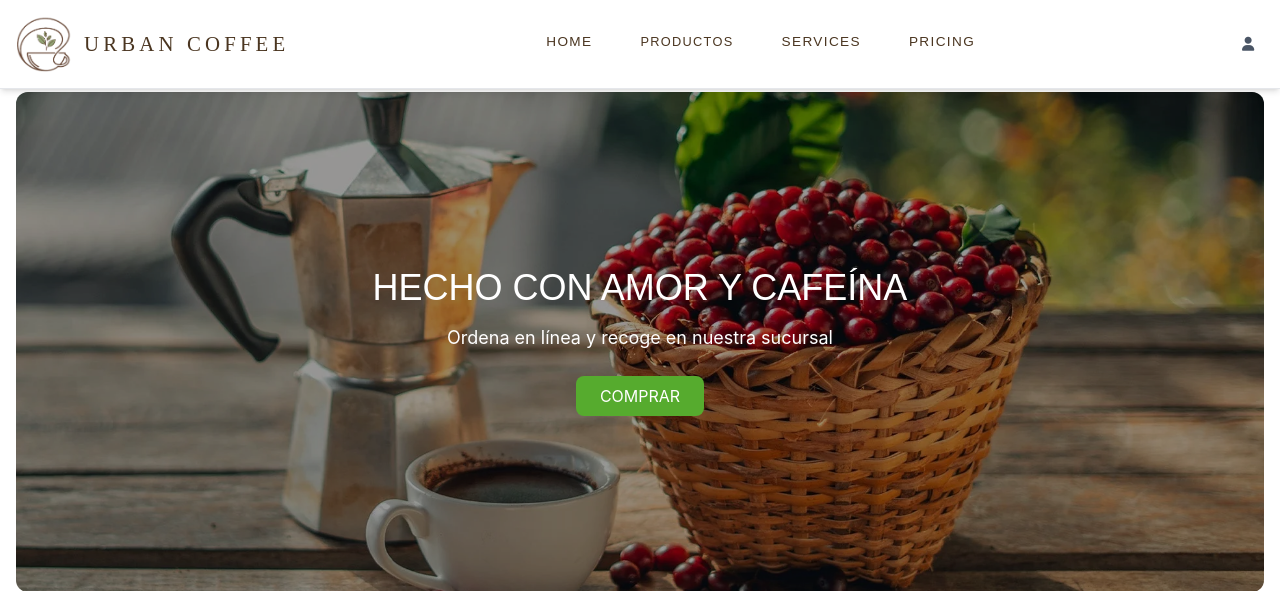
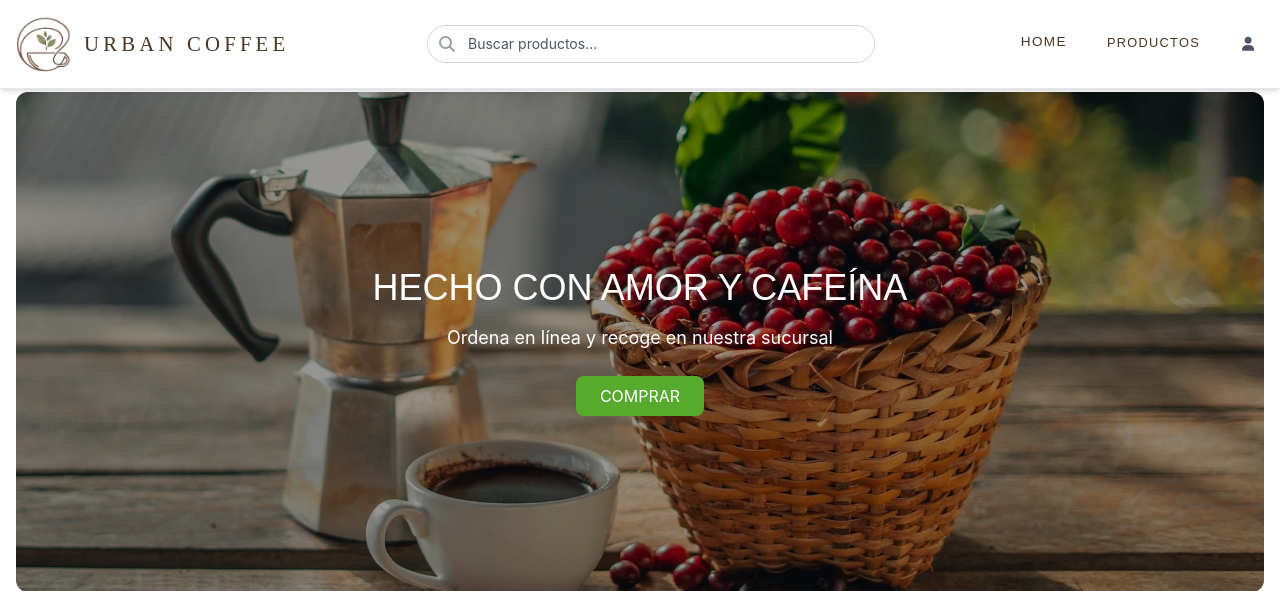
Before and after one commit to IDGS-803-23001507/tengo-sue-o-perdon-w, a Flask app: page / in a window 1280 px wide. Shown: the top 591 px of the page. Run offline with Flask 3, Linux system fonts and the light colour scheme; parts of the project's set-up code (start-up, migrations or seed data) failed here and were passed over; some libraries are stand-ins or nearby versions.

Commit message:
Se añadio buscador en layout

```diff
--- a/static/dist/output.css
+++ b/static/dist/output.css
@@ -31,9 +31,12 @@
     --color-amber-700: oklch(55.5% 0.163 48.998);
     --color-amber-800: oklch(47.3% 0.137 46.201);
     --color-amber-900: oklch(41.4% 0.112 45.904);
+    --color-yellow-50: oklch(98.7% 0.026 102.212);
     --color-yellow-100: oklch(97.3% 0.071 103.193);
+    --color-yellow-200: oklch(94.5% 0.129 101.54);
     --color-yellow-400: oklch(85.2% 0.199 91.936);
     --color-yellow-500: oklch(79.5% 0.184 86.047);
+    --color-yellow-600: oklch(68.1% 0.162 75.834);
     --color-yellow-700: oklch(55.4% 0.135 66.442);
     --color-yellow-800: oklch(47.6% 0.114 61.907);
     --color-lime-500: oklch(76.8% 0.233 130.85);
@@ -358,6 +361,9 @@
   .start-0 {
     inset-inline-start: calc(var(--spacing) * 0);
   }
+  .-top-2 {
+    top: calc(var(--spacing) * -2);
+  }
   .-top-4 {
     top: calc(var(--spacing) * -4);
   }
@@ -376,11 +382,11 @@
   .top-28 {
     top: calc(var(--spacing) * 28);
   }
+  .-right-2 {
+    right: calc(var(--spacing) * -2);
+  }
   .right-0 {
     right: calc(var(--spacing) * 0);
-  }
-  .right-4 {
-    right: calc(var(--spacing) * 4);
   }
   .right-full {
     right: 100%;
@@ -457,9 +463,6 @@
   .my-20 {
     margin-block: calc(var(--spacing) * 20);
   }
-  .me-4 {
-    margin-inline-end: calc(var(--spacing) * 4);
-  }
   .mt-0\.5 {
     margin-top: calc(var(--spacing) * 0.5);
   }
@@ -480,6 +483,9 @@
   }
   .mt-8 {
     margin-top: calc(var(--spacing) * 8);
+  }
+  .mt-10 {
+    margin-top: calc(var(--spacing) * 10);
   }
   .mt-12 {
     margin-top: calc(var(--spacing) * 12);
@@ -733,6 +739,9 @@
   .-translate-y-1\/2 {
     --tw-translate-y: calc(calc(1 / 2 * 100%) * -1);
     translate: var(--tw-translate-x) var(--tw-translate-y);
+  }
+  .transform {
+    transform: var(--tw-rotate-x,) var(--tw-rotate-y,) var(--tw-rotate-z,) var(--tw-skew-x,) var(--tw-skew-y,);
   }
   .animate-pulse {
     animation: var(--animate-pulse);
@@ -1027,6 +1036,9 @@
   .border-transparent {
     border-color: transparent;
   }
+  .border-yellow-200 {
+    border-color: var(--color-yellow-200);
+  }
   .border-yellow-400 {
     border-color: var(--color-yellow-400);
   }
@@ -1162,9 +1174,6 @@
   .bg-neutral-secondary-medium {
     background-color: var(--color-neutral-secondary-medium);
   }
-  .bg-neutral-secondary-soft {
-    background-color: var(--color-neutral-secondary-soft);
-  }
   .bg-orange-50 {
     background-color: var(--color-orange-50);
   }
@@ -1194,6 +1203,9 @@
   }
   .bg-white {
     background-color: var(--color-white);
+  }
+  .bg-yellow-50 {
+    background-color: var(--color-yellow-50);
   }
   .bg-yellow-100 {
     background-color: var(--color-yellow-100);
@@ -1319,6 +1331,9 @@
   }
   .pr-3 {
     padding-right: calc(var(--spacing) * 3);
+  }
+  .pr-4 {
+    padding-right: calc(var(--spacing) * 4);
   }
   .pb-1 {
     padding-bottom: calc(var(--spacing) * 1);
@@ -2008,6 +2023,13 @@
       }
     }
   }
+  .hover\:bg-yellow-600 {
+    &:hover {
+      @media (hover: hover) {
+        background-color: var(--color-yellow-600);
+      }
+    }
+  }
   .hover\:text-\[\#07A607\] {
     &:hover {
       @media (hover: hover) {
@@ -2234,6 +2256,11 @@
   .focus\:ring-green-300 {
     &:focus {
       --tw-ring-color: var(--color-green-300);
+    }
+  }
+  .focus\:ring-green-500 {
+    &:focus {
+      --tw-ring-color: var(--color-green-500);
     }
   }
   .focus\:ring-neutral-tertiary {
@@ -2301,11 +2328,6 @@
       justify-content: space-between;
     }
   }
-  .sm\:justify-start {
-    @media (width >= 40rem) {
-      justify-content: flex-start;
-    }
-  }
   .sm\:px-6 {
     @media (width >= 40rem) {
       padding-inline: calc(var(--spacing) * 6);
@@ -2341,16 +2363,6 @@
       grid-column: span 7 / span 7;
     }
   }
-  .md\:me-0 {
-    @media (width >= 48rem) {
-      margin-inline-end: calc(var(--spacing) * 0);
-    }
-  }
-  .md\:mt-0 {
-    @media (width >= 48rem) {
-      margin-top: calc(var(--spacing) * 0);
-    }
-  }
   .md\:flex {
     @media (width >= 48rem) {
       display: flex;
@@ -2419,40 +2431,6 @@
   .md\:justify-between {
     @media (width >= 48rem) {
       justify-content: space-between;
-    }
-  }
-  .md\:space-x-0 {
-    @media (width >= 48rem) {
-      :where(& > :not(:last-child)) {
-        --tw-space-x-reverse: 0;
-        margin-inline-start: calc(calc(var(--spacing) * 0) * var(--tw-space-x-reverse));
-        margin-inline-end: calc(calc(var(--spacing) * 0) * calc(1 - var(--tw-space-x-reverse)));
-      }
-    }
-  }
-  .md\:space-x-8 {
-    @media (width >= 48rem) {
-      :where(& > :not(:last-child)) {
-        --tw-space-x-reverse: 0;
-        margin-inline-start: calc(calc(var(--spacing) * 8) * var(--tw-space-x-reverse));
-        margin-inline-end: calc(calc(var(--spacing) * 8) * calc(1 - var(--tw-space-x-reverse)));
-      }
-    }
-  }
-  .md\:border-0 {
-    @media (width >= 48rem) {
-      border-style: var(--tw-border-style);
-      border-width: 0px;
-    }
-  }
-  .md\:bg-neutral-primary {
-    @media (width >= 48rem) {
-      background-color: var(--color-neutral-primary);
-    }
-  }
-  .md\:p-0 {
-    @media (width >= 48rem) {
-      padding: calc(var(--spacing) * 0);
     }
   }
   .md\:p-8 {
@@ -3115,6 +3093,26 @@
   inherits: false;
   initial-value: 0;
 }
+@property --tw-rotate-x {
+  syntax: "*";
+  inherits: false;
+}
+@property --tw-rotate-y {
+  syntax: "*";
+  inherits: false;
+}
+@property --tw-rotate-z {
+  syntax: "*";
+  inherits: false;
+}
+@property --tw-skew-x {
+  syntax: "*";
+  inherits: false;
+}
+@property --tw-skew-y {
+  syntax: "*";
+  inherits: false;
+}
 @property --tw-space-y-reverse {
   syntax: "*";
   inherits: false;
@@ -3278,6 +3276,11 @@
       --tw-translate-x: 0;
       --tw-translate-y: 0;
       --tw-translate-z: 0;
+      --tw-rotate-x: initial;
+      --tw-rotate-y: initial;
+      --tw-rotate-z: initial;
+      --tw-skew-x: initial;
+      --tw-skew-y: initial;
       --tw-space-y-reverse: 0;
       --tw-space-x-reverse: 0;
       --tw-divide-y-reverse: 0;
--- a/templates/layout/layout.html
+++ b/templates/layout/layout.html
@@ -14,7 +14,8 @@
 <body>
 
   <nav class="bg-neutral-primary fixed w-full z-20 top-0 start-0 border-b border-default shadow-md">
-    <div class="max-w-screen-xl flex flex-wrap items-center justify-between mx-auto p-4">
+    <div class="max-w-screen-xl flex items-center justify-between mx-auto p-4 gap-6">
+
       <a href="{{url_for('index')}}" class="flex items-center space-x-3 rtl:space-x-reverse">
         <img src="{{url_for('static',filename='src/imagenes/otros/logo.png')}}" class="h-14 w-14"
           alt="Urban Coffee Logo" />
@@ -24,15 +25,27 @@
         </span>
       </a>
 
-      <div class="flex items-center md:order-2 space-x-3 md:space-x-0 rtl:space-x-reverse relative">
+      <div class="hidden md:flex flex-1 justify-center pl-6">
+        <form action="{{ url_for('producto.producto_venta') }}" method="GET" class="w-full max-w-md">
+          <div class="relative">
+            <input type="text" name="q" placeholder="Buscar productos..."
+              class="w-full py-2 pl-10 pr-4 text-sm border border-gray-300 rounded-full focus:ring-2 focus:ring-green-500 focus:outline-none"
+              value="{{ request.args.get('q', '') }}">
+            <i class="fa fa-search absolute left-3 top-1/2 transform -translate-y-1/2 text-gray-400"></i>
+          </div>
+        </form>
+      </div>
+
+
+      <div class="flex items-center md:order-2 gap-4 relative">
 
         {% if session.get("usuarioRol") == "Cliente" %}
-        <a href="{{ url_for('pedidos.mis_pedidos') }}" class="relative text-gray-600 me-4">
+        <a href="{{ url_for('pedidos.mis_pedidos') }}" class="relative text-gray-600">
           <i class="fa-solid fa-cart-shopping text-sm"></i>
 
           {% if session.get("carritoCantidad", 0) > 0 %}
           <span
-            class="absolute top-0 right-0 inline-flex items-center justify-center px-2 py-1 text-xs font-bold leading-none text-white bg-red-600 rounded-full">
+            class="absolute -top-2 -right-2 inline-flex items-center justify-center px-2 py-1 text-xs font-bold leading-none text-white bg-red-600 rounded-full">
             {{ session.get("carritoCantidad") }}
           </span>
           {% endif %}
@@ -40,7 +53,7 @@
         {% endif %}
 
         <button type="button"
-          class="flex text-sm bg-neutral-primary rounded-full md:me-0 focus:ring-4 focus:ring-neutral-tertiary"
+          class="flex text-sm bg-neutral-primary rounded-full focus:ring-4 focus:ring-neutral-tertiary"
           id="user-menu-button" aria-expanded="false" data-dropdown-toggle="user-dropdown"
           data-dropdown-placement="bottom">
           <span class="sr-only">Open user menu</span>
@@ -48,11 +61,11 @@
           <div class="w-8 h-8 rounded-full bg-white flex items-center justify-center">
             <i class="fas fa-user text-gray-600 text-sm"></i>
           </div>
-
         </button>
 
         <div id="user-dropdown"
-          class="hidden absolute right-4 mt-2 z-50 w-44 bg-neutral-primary-medium border border-default-medium rounded-base shadow-lg">
+          class="hidden absolute right-0 mt-3 z-50 w-44 bg-neutral-primary-medium border border-default-medium rounded-base shadow-lg">
+
           {% if session.get("inicioSesion") %}
 
           <div class="px-4 py-4 border-b border-gray-100">
@@ -72,7 +85,7 @@
           <ul class="p-1.5 text-sm" aria-labelledby="user-menu-button">
             <li>
               <a href="{{url_for('clientes.detalle_cliente')}}"
-                class="flex items-center w-full px-3 py-2 text-gray-700 hover:bg-green-50  rounded-md transition-colors duration-200 group">
+                class="flex items-center w-full px-3 py-2 text-gray-700 hover:bg-green-50 rounded-md transition-colors duration-200 group">
                 <span class="font-medium">Cuenta</span>
               </a>
             </li>
@@ -107,7 +120,7 @@
             <li>
               <a href="{{ url_for('auth.registrarUsuario') }}"
                 class="flex items-center w-full px-3 py-2.5 text-sm font-medium text-gray-700 hover:text-[#07A607] hover:bg-green-50 rounded-lg transition-all duration-200 group">
-                <svg class="w-4 h-4 mr-3 text-gray-400 " fill="none" stroke="currentColor" viewBox="0 0 24 24">
+                <svg class="w-4 h-4 mr-3 text-gray-400" fill="none" stroke="currentColor" viewBox="0 0 24 24">
                   <path stroke-linecap="round" stroke-linejoin="round" stroke-width="2"
                     d="M18 9v3m0 0v3m0-3h3m-3 0h-3m-2-5a4 4 0 11-8 0 4 4 0 018 0zM3 20a6 6 0 0112 0v1H3v-1z" />
                 </svg>
@@ -119,18 +132,20 @@
         </div>
 
         <button data-collapse-toggle="navbar-user" type="button"
-          class="inline-flex items-center p-2 w-10 h-10 justify-center text-sm text-body rounded-base md:hidden hover:bg-neutral-secondary-soft hover:text-heading focus:outline-none focus:ring-2 focus:ring-neutral-tertiary"
+          class="inline-flex items-center justify-center w-10 h-10 text-sm text-body rounded-base md:hidden hover:bg-neutral-secondary-soft hover:text-heading focus:outline-none focus:ring-2 focus:ring-neutral-tertiary"
           aria-controls="navbar-user" aria-expanded="false">
           <span class="sr-only">Open main menu</span>
-          <svg class="w-6 h-6" aria-hidden="true" xmlns="http://www.w3.org/2000/svg" width="24" height="24" fill="none"
-            viewBox="0 0 24 24">
-            <path stroke="currentColor" stroke-linecap="round" stroke-width="2" d="M5 7h14M5 12h14M5 17h14" />
+          <svg class="w-6 h-6" xmlns="http://www.w3.org/2000/svg"
+            fill="none" viewBox="0 0 24 24">
+            <path stroke="currentColor" stroke-linecap="round" stroke-width="2"
+              d="M5 7h14M5 12h14M5 17h14" />
           </svg>
         </button>
+
       </div>
+
       <div class="items-center justify-between hidden w-full md:flex md:w-auto md:order-1" id="navbar-user">
-        <ul
-          class="font-medium flex flex-col p-4 md:p-0 mt-4 border border-default rounded-base bg-neutral-secondary-soft md:flex-row md:space-x-8 rtl:space-x-reverse md:mt-0 md:border-0 md:bg-neutral-primary">
+        <ul class="flex items-center gap-6">
           <li>
             <a href="{{ url_for('index') }}"
               class="inline-block pt-2 px-2 pb-2 text-[0.85rem] font-medium tracking-[0.1em] uppercase text-[#4B3621] hover:text-[#07A607] border-b-[3px] border-transparent hover:border-[#07A607] transition-all duration-75"
@@ -145,21 +160,9 @@
               Productos
             </a>
           </li>
-          <li>
-            <a href="#"
-              class="inline-block pt-2 px-2 pb-2 text-[0.85rem] font-medium tracking-[0.1em] uppercase text-[#4B3621] hover:text-[#07A607] border-b-[3px] border-transparent hover:border-[#07A607] transition-all duration-75"
-              style="font-family: 'Montserrat', sans-serif;">
-              Services</a>
-          </li>
-          <li>
-            <a href="#"
-              class="inline-block pt-2 px-2 pb-2 text-[0.85rem] font-medium tracking-[0.1em] uppercase text-[#4B3621] hover:text-[#07A607] border-b-[3px] border-transparent hover:border-[#07A607] transition-all duration-75"
-              style="font-family: 'Montserrat', sans-serif;">
-              Pricing</a>
-          </li>
-
         </ul>
       </div>
+
     </div>
   </nav>
 
```
